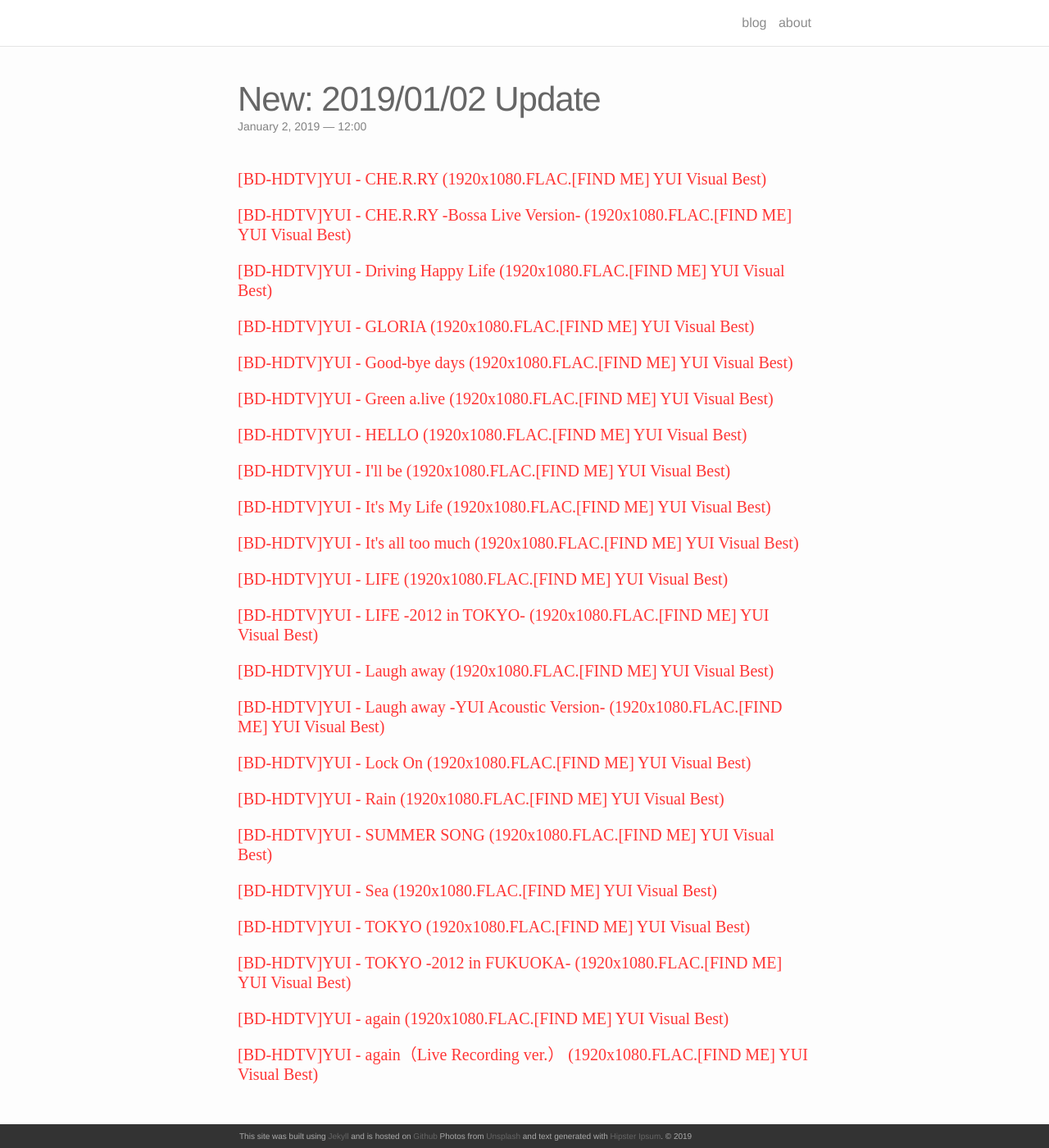
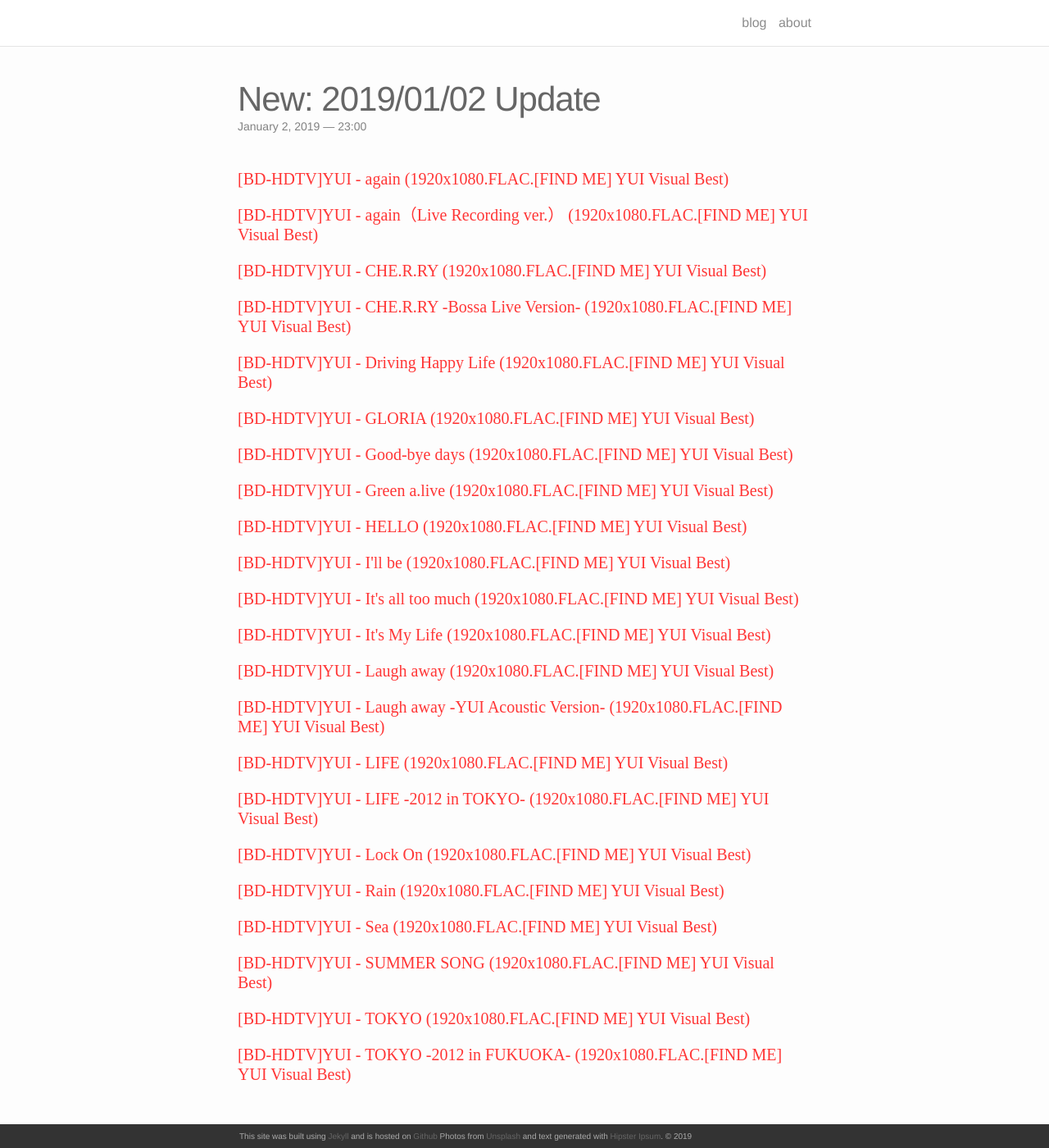
Before and after one commit to huidaoweilai2019/huidaoweilai2019.github.io, a Jekyll site: the page built from _posts/2019-01-02-update.markdown, in a window 1280 px wide and 1400 px high. Shown: the whole window at 82% size. Built offline with Jekyll 4.4.1, drawn with Linux system fonts in a browser that asks for light colours; nearby versions of some CDN libraries.

Commit message:
Update 2019-01-02-update.markdown

```diff
--- a/_posts/2019-01-02-update.markdown
+++ b/_posts/2019-01-02-update.markdown
@@ -1,92 +1,91 @@
 ---
 layout: post
 title:  "New: 2019/01/02 Update"
-date:   2019-01-02 12:00:00
+date:   2019-01-02 23:00:00
 description:
 ---
 
-<h4 id="bd-hdtvyui---cherry-1920x1080flacfind-me-yui-visual-best"><a href="https://share.weiyun.com/5oJz5xF"><font face="Microsoft YaHi UI">[BD-HDTV]YUI - CHE.R.RY (1920x1080.FLAC.[FIND ME] YUI Visual Best)</font></a></h4>
+#### [<font face="Microsoft YaHei UI">[BD-HDTV]YUI - again (1920x1080.FLAC.[FIND ME] YUI Visual Best)</font>](https://www.mediafire.com/file/m9mhq1r8hkflfln/%255BBD-HDTV%255DYUI_-_again_%25281920x1080.FLAC.%255BFIND_ME%255D_YUI_Visual_Best%2529.mkv/file)
 
 <ul></ul>
 
-<h4 id="bd-hdtvyui---cherry--bossa-live-version--1920x1080flacfind-me-yui-visual-best"><a href="https://share.weiyun.com/5qkobo5"><font face="Microsoft YaHi UI">[BD-HDTV]YUI - CHE.R.RY -Bossa Live Version- (1920x1080.FLAC.[FIND ME] YUI Visual Best)</font></a></h4>
+#### [<font face="Microsoft YaHei UI">[BD-HDTV]YUI - again（Live Recording ver.） (1920x1080.FLAC.[FIND ME] YUI Visual Best)</font>](https://www.mediafire.com/file/ssddqdu1hjsadmk/%255BBD-HDTV%255DYUI_-_again%25EF%25BC%2588Live_Recording_ver.%25EF%25BC%2589_%25281920x1080.FLAC.%255BFIND_ME%255D_YUI_Visual_Best%2529.mkv/file)
 
 <ul></ul>
 
-<h4 id="bd-hdtvyui---driving-happy-life-1920x1080flacfind-me-yui-visual-best"><a href="https://share.weiyun.com/5ynqHqL"><font face="Microsoft YaHi UI">[BD-HDTV]YUI - Driving Happy Life (1920x1080.FLAC.[FIND ME] YUI Visual Best)</font></a></h4>
+#### [<font face="Microsoft YaHei UI">[BD-HDTV]YUI - CHE.R.RY (1920x1080.FLAC.[FIND ME] YUI Visual Best)</font>](https://www.mediafire.com/file/6hnffwsy86znc52/%255BBD-HDTV%255DYUI_-_CHE.R.RY_%25281920x1080.FLAC.%255BFIND_ME%255D_YUI_Visual_Best%2529.mkv/file)
 
 <ul></ul>
 
-<h4 id="bd-hdtvyui---gloria-1920x1080flacfind-me-yui-visual-best"><a href="https://share.weiyun.com/517NnSf"><font face="Microsoft YaHi UI">[BD-HDTV]YUI - GLORIA (1920x1080.FLAC.[FIND ME] YUI Visual Best)</font></a></h4>
+#### [<font face="Microsoft YaHei UI">[BD-HDTV]YUI - CHE.R.RY -Bossa Live Version- (1920x1080.FLAC.[FIND ME] YUI Visual Best)</font>](https://www.mediafire.com/file/9hp7f73rexyrm3g/%255BBD-HDTV%255DYUI_-_CHE.R.RY_-Bossa_Live_Version-_%25281920x1080.FLAC.%255BFIND_ME%255D_YUI_Visual_Best%2529.mkv/file)
+<ul></ul>
+
+#### [<font face="Microsoft YaHei UI">[BD-HDTV]YUI - Driving Happy Life (1920x1080.FLAC.[FIND ME] YUI Visual Best)</font>](https://www.mediafire.com/file/3yeremxwg98z9y1/%255BBD-HDTV%255DYUI_-_Driving_Happy_Life_%25281920x1080.FLAC.%255BFIND_ME%255D_YUI_Visual_Best%2529.mkv/file)
 
 <ul></ul>
 
-<h4 id="bd-hdtvyui---good-bye-days-1920x1080flacfind-me-yui-visual-best"><a href="https://share.weiyun.com/5GBhheX"><font face="Microsoft YaHi UI">[BD-HDTV]YUI - Good-bye days (1920x1080.FLAC.[FIND ME] YUI Visual Best)</font></a></h4>
+#### [<font face="Microsoft YaHei UI">[BD-HDTV]YUI - GLORIA (1920x1080.FLAC.[FIND ME] YUI Visual Best)</font>](https://www.mediafire.com/file/7doc3yedoz73atd/%255BBD-HDTV%255DYUI_-_GLORIA_%25281920x1080.FLAC.%255BFIND_ME%255D_YUI_Visual_Best%2529.mkv/file)
 
 <ul></ul>
 
-<h4 id="bd-hdtvyui---green-alive-1920x1080flacfind-me-yui-visual-best"><a href="https://share.weiyun.com/5WqHZK7"><font face="Microsoft YaHi UI">[BD-HDTV]YUI - Green a.live (1920x1080.FLAC.[FIND ME] YUI Visual Best)</font></a></h4>
+#### [<font face="Microsoft YaHei UI">[BD-HDTV]YUI - Good-bye days (1920x1080.FLAC.[FIND ME] YUI Visual Best)</font>](https://www.mediafire.com/file/wddig5x7de2aa7o/%255BBD-HDTV%255DYUI_-_Good-bye_days_%25281920x1080.FLAC.%255BFIND_ME%255D_YUI_Visual_Best%2529.mkv/file)
 
 <ul></ul>
 
-<h4 id="bd-hdtvyui---hello-1920x1080flacfind-me-yui-visual-best"><a href="https://share.weiyun.com/5m8CYuq"><font face="Microsoft YaHi UI">[BD-HDTV]YUI - HELLO (1920x1080.FLAC.[FIND ME] YUI Visual Best)</font></a></h4>
+#### [<font face="Microsoft YaHei UI">[BD-HDTV]YUI - Green a.live (1920x1080.FLAC.[FIND ME] YUI Visual Best)</font>](https://www.mediafire.com/file/qapf00l33n4i73b/%255BBD-HDTV%255DYUI_-_Green_a.live_%25281920x1080.FLAC.%255BFIND_ME%255D_YUI_Visual_Best%2529.mkv/file)
 
 <ul></ul>
 
-<h4 id="bd-hdtvyui---ill-be-1920x1080flacfind-me-yui-visual-best"><a href="https://share.weiyun.com/5Di1oRU"><font face="Microsoft YaHi UI">[BD-HDTV]YUI - I'll be (1920x1080.FLAC.[FIND ME] YUI Visual Best)</font></a></h4>
+#### [<font face="Microsoft YaHei UI">[BD-HDTV]YUI - HELLO (1920x1080.FLAC.[FIND ME] YUI Visual Best)</font>](https://www.mediafire.com/file/zui4j6bz3bp4xnp/%255BBD-HDTV%255DYUI_-_HELLO_%25281920x1080.FLAC.%255BFIND_ME%255D_YUI_Visual_Best%2529.mkv/file)
 
 <ul></ul>
 
-<h4 id="bd-hdtvyui---its-my-life-1920x1080flacfind-me-yui-visual-best"><a href="https://share.weiyun.com/5Iv70ue"><font face="Microsoft YaHi UI">[BD-HDTV]YUI - It's My Life (1920x1080.FLAC.[FIND ME] YUI Visual Best)</font></a></h4>
+#### [<font face="Microsoft YaHei UI">[BD-HDTV]YUI - I'll be (1920x1080.FLAC.[FIND ME] YUI Visual Best)</font>](https://www.mediafire.com/file/enq783mm221s0hl/%255BBD-HDTV%255DYUI_-_I%2527ll_be_%25281920x1080.FLAC.%255BFIND_ME%255D_YUI_Visual_Best%2529.mkv/file)
 
 <ul></ul>
 
-<h4 id="bd-hdtvyui---its-all-too-much-1920x1080flacfind-me-yui-visual-best"><a href="https://share.weiyun.com/5zNcSUN"><font face="Microsoft YaHi UI">[BD-HDTV]YUI - It's all too much (1920x1080.FLAC.[FIND ME] YUI Visual Best)</font></a></h4>
+#### [<font face="Microsoft YaHei UI">[BD-HDTV]YUI - It's all too much (1920x1080.FLAC.[FIND ME] YUI Visual Best)</font>](https://www.mediafire.com/file/cqs28bxvix7iy71/%255BBD-HDTV%255DYUI_-_It%2527s_all_too_much_%25281920x1080.FLAC.%255BFIND_ME%255D_YUI_Visual_Best%2529.mkv/file)
 
 <ul></ul>
 
-<h4 id="bd-hdtvyui---life-1920x1080flacfind-me-yui-visual-best"><a href="https://share.weiyun.com/5Z0zg9F"><font face="Microsoft YaHi UI">[BD-HDTV]YUI - LIFE (1920x1080.FLAC.[FIND ME] YUI Visual Best)</font></a></h4>
+#### [<font face="Microsoft YaHei UI">[BD-HDTV]YUI - It's My Life (1920x1080.FLAC.[FIND ME] YUI Visual Best)</font>](https://www.mediafire.com/file/577jchdx4uq480c/%255BBD-HDTV%255DYUI_-_It%2527s_My_Life_%25281920x1080.FLAC.%255BFIND_ME%255D_YUI_Visual_Best%2529.mkv/file)
 
 <ul></ul>
 
-<h4 id="bd-hdtvyui---life--2012-in-tokyo--1920x1080flacfind-me-yui-visual-best"><a href="https://share.weiyun.com/5f9ysfj"><font face="Microsoft YaHi UI">[BD-HDTV]YUI - LIFE -2012 in TOKYO- (1920x1080.FLAC.[FIND ME] YUI Visual Best)</font></a></h4>
+#### [<font face="Microsoft YaHei UI">[BD-HDTV]YUI - Laugh away (1920x1080.FLAC.[FIND ME] YUI Visual Best)</font>](https://www.mediafire.com/file/z6fi2kxxi7emt6b/%255BBD-HDTV%255DYUI_-_Laugh_away_%25281920x1080.FLAC.%255BFIND_ME%255D_YUI_Visual_Best%2529.mkv/file)
 
 <ul></ul>
 
-<h4 id="bd-hdtvyui---laugh-away-1920x1080flacfind-me-yui-visual-best"><a href="https://share.weiyun.com/5YMEETv"><font face="Microsoft YaHi UI">[BD-HDTV]YUI - Laugh away (1920x1080.FLAC.[FIND ME] YUI Visual Best)</font></a></h4>
+#### [<font face="Microsoft YaHei UI">[BD-HDTV]YUI - Laugh away -YUI Acoustic Version- (1920x1080.FLAC.[FIND ME] YUI Visual Best)</font>](https://www.mediafire.com/file/r169qje92ajt7ca/%255BBD-HDTV%255DYUI_-_Laugh_away_-YUI_Acoustic_Version-_%25281920x1080.FLAC.%255BFIND_ME%255D_YUI_Visual_Best%2529.mkv/file)
 
 <ul></ul>
 
-<h4 id="bd-hdtvyui---laugh-away--yui-acoustic-version--1920x1080flacfind-me-yui-visual-best"><a href="https://share.weiyun.com/5xd4Gey"><font face="Microsoft YaHi UI">[BD-HDTV]YUI - Laugh away -YUI Acoustic Version- (1920x1080.FLAC.[FIND ME] YUI Visual Best)</font></a></h4>
+#### [<font face="Microsoft YaHei UI">[BD-HDTV]YUI - LIFE (1920x1080.FLAC.[FIND ME] YUI Visual Best)</font>](https://www.mediafire.com/file/6ppcezamgtn7k2t/%255BBD-HDTV%255DYUI_-_LIFE_%25281920x1080.FLAC.%255BFIND_ME%255D_YUI_Visual_Best%2529.mkv/file)
 
 <ul></ul>
 
-<h4 id="bd-hdtvyui---lock-on-1920x1080flacfind-me-yui-visual-best"><a href="https://share.weiyun.com/5Rb0RYU"><font face="Microsoft YaHi UI">[BD-HDTV]YUI - Lock On (1920x1080.FLAC.[FIND ME] YUI Visual Best)</font></a></h4>
+#### [<font face="Microsoft YaHei UI">[BD-HDTV]YUI - LIFE -2012 in TOKYO- (1920x1080.FLAC.[FIND ME] YUI Visual Best)</font>](https://www.mediafire.com/file/8ol8858l63gi5so/%255BBD-HDTV%255DYUI_-_LIFE_-2012_in_TOKYO-_%25281920x1080.FLAC.%255BFIND_ME%255D_YUI_Visual_Best%2529.mkv/file)
 
 <ul></ul>
 
-<h4 id="bd-hdtvyui---rain-1920x1080flacfind-me-yui-visual-best"><a href="https://share.weiyun.com/5CT1nmV"><font face="Microsoft YaHi UI">[BD-HDTV]YUI - Rain (1920x1080.FLAC.[FIND ME] YUI Visual Best)</font></a></h4>
+#### [<font face="Microsoft YaHei UI">[BD-HDTV]YUI - Lock On (1920x1080.FLAC.[FIND ME] YUI Visual Best)</font>](https://www.mediafire.com/file/4o4o419383yx39h/%255BBD-HDTV%255DYUI_-_Lock_On_%25281920x1080.FLAC.%255BFIND_ME%255D_YUI_Visual_Best%2529.mkv/file)
 
 <ul></ul>
 
-<h4 id="bd-hdtvyui---summer-song-1920x1080flacfind-me-yui-visual-best"><a href="https://share.weiyun.com/5jQMr6i"><font face="Microsoft YaHi UI">[BD-HDTV]YUI - SUMMER SONG (1920x1080.FLAC.[FIND ME] YUI Visual Best)</font></a></h4>
+#### [<font face="Microsoft YaHei UI">[BD-HDTV]YUI - Rain (1920x1080.FLAC.[FIND ME] YUI Visual Best)</font>](https://www.mediafire.com/file/2elqxkaipu99g76/%255BBD-HDTV%255DYUI_-_Rain_%25281920x1080.FLAC.%255BFIND_ME%255D_YUI_Visual_Best%2529.mkv/file)
 
 <ul></ul>
 
-<h4 id="bd-hdtvyui---sea-1920x1080flacfind-me-yui-visual-best"><a href="https://share.weiyun.com/5InWLQ4"><font face="Microsoft YaHi UI">[BD-HDTV]YUI - Sea (1920x1080.FLAC.[FIND ME] YUI Visual Best)</font></a></h4>
+#### [<font face="Microsoft YaHei UI">[BD-HDTV]YUI - Sea (1920x1080.FLAC.[FIND ME] YUI Visual Best)</font>](https://www.mediafire.com/file/5gyemyb69r4dkhe/%255BBD-HDTV%255DYUI_-_Sea_%25281920x1080.FLAC.%255BFIND_ME%255D_YUI_Visual_Best%2529.mkv/file)
 
 <ul></ul>
 
-<h4 id="bd-hdtvyui---tokyo-1920x1080flacfind-me-yui-visual-best"><a href="https://share.weiyun.com/52GlD0N"><font face="Microsoft YaHi UI">[BD-HDTV]YUI - TOKYO (1920x1080.FLAC.[FIND ME] YUI Visual Best)</font></a></h4>
+#### [<font face="Microsoft YaHei UI">[BD-HDTV]YUI - SUMMER SONG (1920x1080.FLAC.[FIND ME] YUI Visual Best)</font>](https://www.mediafire.com/file/am3xjvuor38winb/%255BBD-HDTV%255DYUI_-_SUMMER_SONG_%25281920x1080.FLAC.%255BFIND_ME%255D_YUI_Visual_Best%2529.mkv/file)
 
 <ul></ul>
 
-<h4 id="bd-hdtvyui---tokyo--2012-in-fukuoka--1920x1080flacfind-me-yui-visual-best"><a href="https://share.weiyun.com/5fcWNtY"><font face="Microsoft YaHi UI">[BD-HDTV]YUI - TOKYO -2012 in FUKUOKA- (1920x1080.FLAC.[FIND ME] YUI Visual Best)</font></a></h4>
+#### [<font face="Microsoft YaHei UI">[BD-HDTV]YUI - TOKYO (1920x1080.FLAC.[FIND ME] YUI Visual Best)</font>](https://www.mediafire.com/file/yyth32v4fcx01y3/%255BBD-HDTV%255DYUI_-_TOKYO_%25281920x1080.FLAC.%255BFIND_ME%255D_YUI_Visual_Best%2529.mkv/file)
 
 <ul></ul>
 
-<h4 id="bd-hdtvyui---again-1920x1080flacfind-me-yui-visual-best"><a href="https://share.weiyun.com/5j5Wn9S"><font face="Microsoft YaHi UI">[BD-HDTV]YUI - again (1920x1080.FLAC.[FIND ME] YUI Visual Best)</font></a></h4>
-
-<ul></ul>
-
-<h4 id="bd-hdtvyui---againlive-recording-ver-1920x1080flacfind-me-yui-visual-best"><a href="https://share.weiyun.com/51ucz42"><font face="Microsoft YaHi UI">[BD-HDTV]YUI - again（Live Recording ver.） (1920x1080.FLAC.[FIND ME] YUI Visual Best)</font></a></h4>
+#### [<font face="Microsoft YaHei UI">[BD-HDTV]YUI - TOKYO -2012 in FUKUOKA- (1920x1080.FLAC.[FIND ME] YUI Visual Best)</font>](https://www.mediafire.com/file/fyabwjy27nadnf0/%255BBD-HDTV%255DYUI_-_TOKYO_-2012_in_FUKUOKA-_%25281920x1080.FLAC.%255BFIND_ME%255D_YUI_Visual_Best%2529.mkv/file)
```
